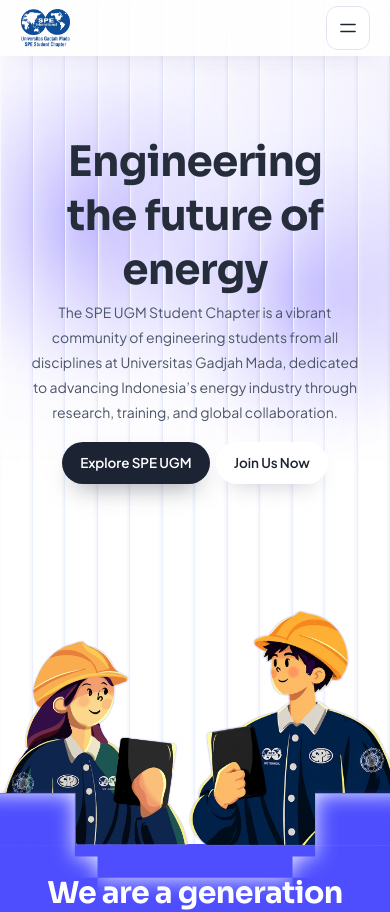
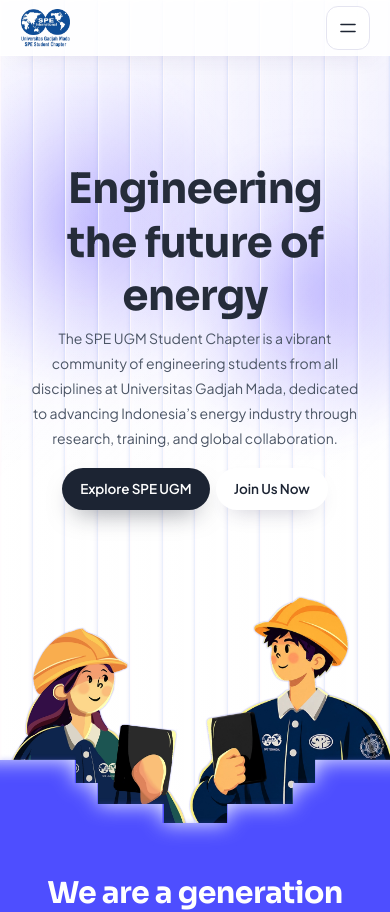
Before and after one commit to AdityaZulkarnaen/Society-of-Petroleum-Engineers-UGM-Website, a Next.js app: page / in a window 390 px wide. Shown: the top 912 px of the page. Built offline with nearby package versions, Linux system fonts and the light colour scheme.

Commit message:
fix: mobile hero icon

```diff
--- a/src/modules/home/hero/curtain.tsx
+++ b/src/modules/home/hero/curtain.tsx
@@ -52,7 +52,7 @@
 export function Curtain() {
   return (
     <div
-      className="pointer-events-none absolute inset-x-0 top-40 -bottom-[calc(0*var(--u))] z-10"
+      className="pointer-events-none absolute inset-x-0 top-40 max-md:top-0 -bottom-[calc(0*var(--u))] z-10"
       aria-hidden="true"
     >
       {SLATS.map((slat) => (
--- a/src/modules/home/hero/index.tsx
+++ b/src/modules/home/hero/index.tsx
@@ -128,7 +128,7 @@
         height={1656}
         priority
         sizes="(max-width: 767px) 90vw, 40vw"
-        className={`${mascot} top-[calc(var(--hero-h)_-_8.4*var(--m-female))] md:top-[calc(100svh_-_7.29*var(--m-female))] left-[calc(-0.5058*var(--m-female))] w-[calc(8.389*var(--m-female))] md:pt-8 xl:pt-0`}
+        className={`${mascot} max-md:bottom-[calc(100%_-_var(--mascot-line)_-_10px)] md:top-[calc(100svh_-_7.29*var(--m-female))] left-[calc(-0.5058*var(--m-female))] w-[calc(8.389*var(--m-female))] md:pt-8 xl:pt-0`}
       />
       {/* male — source 1375x1522, visible to x1375, cuts at y1320.5 /
           y1520, step at x990.5 */}
@@ -139,7 +139,7 @@
         height={1522}
         priority
         sizes="(max-width: 767px) 75vw, 34vw"
-        className={`${mascot} -right-5 top-[calc(var(--hero-h)_-_7.3*var(--m-male))] md:top-[calc(100svh_-_6.8922*var(--m-male)*1522/1375)] w-[calc(6.8922*var(--m-male))] md:pt-24`}
+        className={`${mascot} -right-5 max-md:bottom-[calc(100%_-_var(--mascot-line)_-_10px)] md:top-[calc(100svh_-_6.8922*var(--m-male)*1522/1375)] w-[calc(6.8922*var(--m-male))] md:pt-24`}
       />
 
       <Curtain />
--- a/src/styles/globals.css
+++ b/src/styles/globals.css
@@ -196,15 +196,17 @@
       --stage: var(--hero-h);
       --k: min(0.135vw, 0.0991079svh);
       --u: min(calc(61 * var(--k)), 5.4vw);
-      --m-female: min(8.5vw, 4.0svh);
-      --m-male: min(10vw, 4.6svh);
+      --m-female: min(8.5vw, calc(0.04 * var(--hero-h)));
+      --m-male: min(10vw, calc(0.046 * var(--hero-h)));
       --m: var(--m-female);
       --mascot-line: var(--p0);
-      /* Override panel heights for mobile to maintain visible steps */
-      --p0: max(calc(var(--stage) - 3.5 * var(--u)), calc(var(--stage) * 0.85));
-      --p1: max(calc(var(--stage) - 5.0 * var(--u)), calc(var(--stage) * 0.80));
-      --p2: max(calc(var(--stage) - 7.0 * var(--u)), calc(var(--stage) * 0.75));
-      --p3: calc(var(--p2) - 3 * var(--u));
+      /* The whole stepped edge sits inside the hero, just above its floor,
+         so it shows on the first screen and runs straight into the section
+         below. The mascots' flat cut rests just under --p0. */
+      --p0: calc(var(--stage) - 1.0 * var(--u));
+      --p1: calc(var(--stage) - 1.9 * var(--u));
+      --p2: calc(var(--stage) - 2.9 * var(--u));
+      --p3: calc(var(--stage) - 4.0 * var(--u));
     }
   }
 
```
